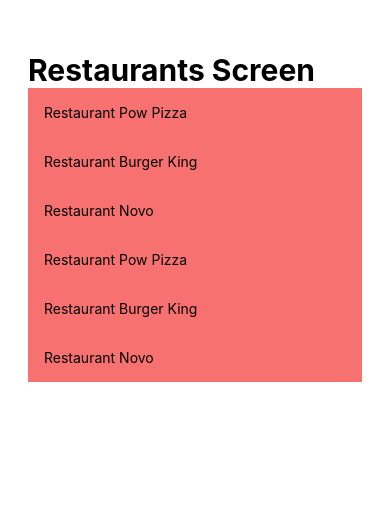
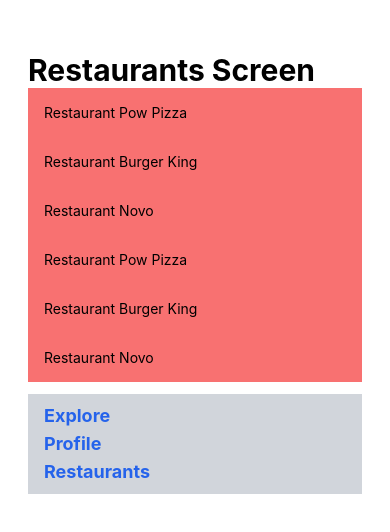
Before and after one commit to AliHMohammad/expo-tsx-template, a React Native app: screen / in a window 390 px wide. Shown: the top 532 px of the page. Built offline with nearby package versions, Linux system fonts and the light colour scheme.

Commit message:
feat: created menu

```diff
--- /dev/null
+++ b/components/Menu.tsx
@@ -0,0 +1,19 @@
+import { Text, TouchableOpacity, View } from "react-native";
+
+export const Menu = () => {
+    return (
+        <>
+            <View className="bg-gray-300 mt-3 py-2">
+                <TouchableOpacity>
+                    <Text className="text-blue-600 font-bold text-lg pl-4">Explore</Text>
+                </TouchableOpacity>
+                <TouchableOpacity>
+                    <Text className="text-blue-600 font-bold text-lg pl-4">Profile</Text>
+                </TouchableOpacity>
+                <TouchableOpacity>
+                    <Text className="text-blue-600 font-bold text-lg pl-4">Restaurants</Text>
+                </TouchableOpacity>
+            </View>
+        </>
+    );
+};
--- a/screens/Restaurants.tsx
+++ b/screens/Restaurants.tsx
@@ -1,11 +1,11 @@
 import { View, Text, ScrollView } from "react-native";
 import { RestaurantCard } from "../components/RestaurantCard";
 import { ScreenTitle } from "../components/Text";
-
+import { Menu } from "../components/Menu";
 
 export const RestaurantsScreen = () => {
     return (
-        <View className="flex-1 p-7">
+        <View className="p-7">
             <ScreenTitle>Restaurants Screen</ScreenTitle>
             <ScrollView className="space-y-3">
                 <RestaurantCard name="Pow Pizza" />
@@ -15,6 +15,7 @@
                 <RestaurantCard name="Burger King" />
                 <RestaurantCard name="Novo" />
             </ScrollView>
+            <Menu />
         </View>
     );
 };
```
